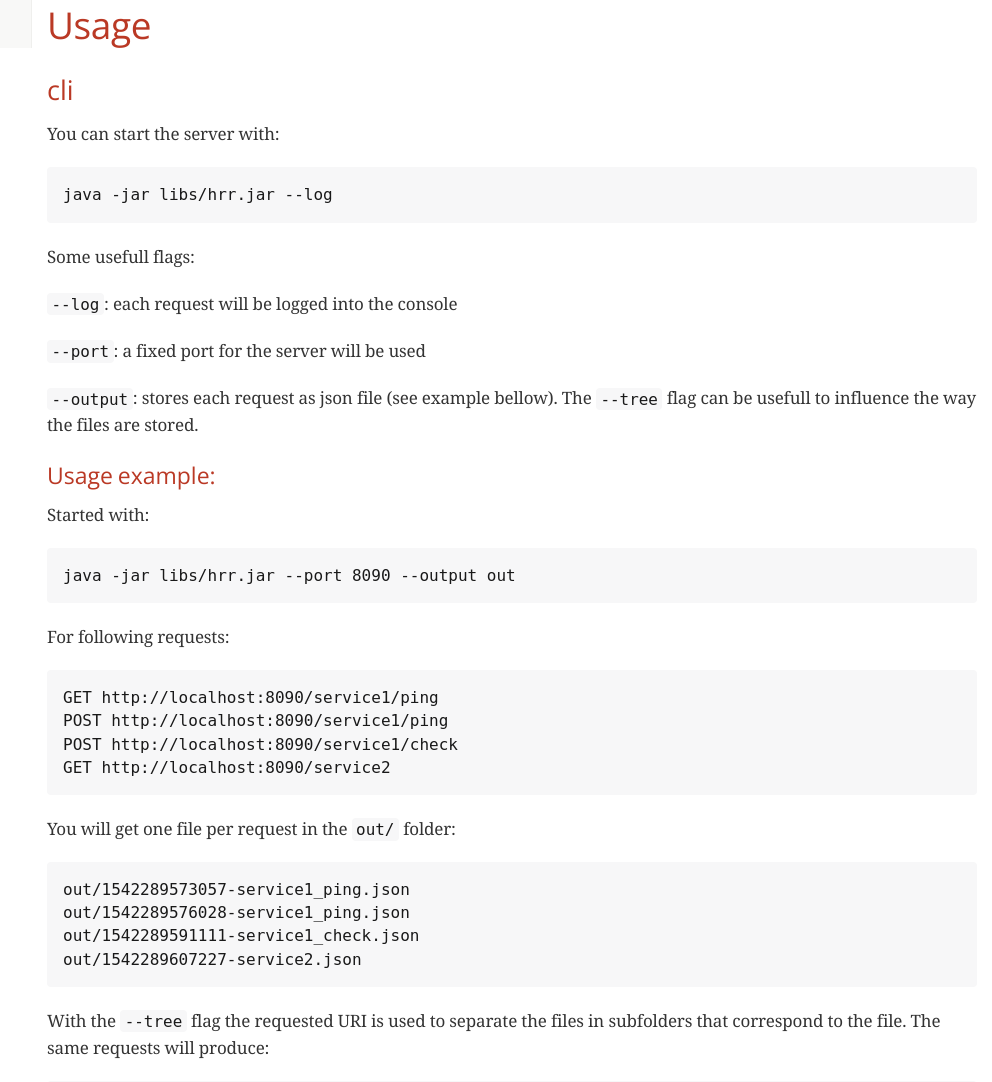
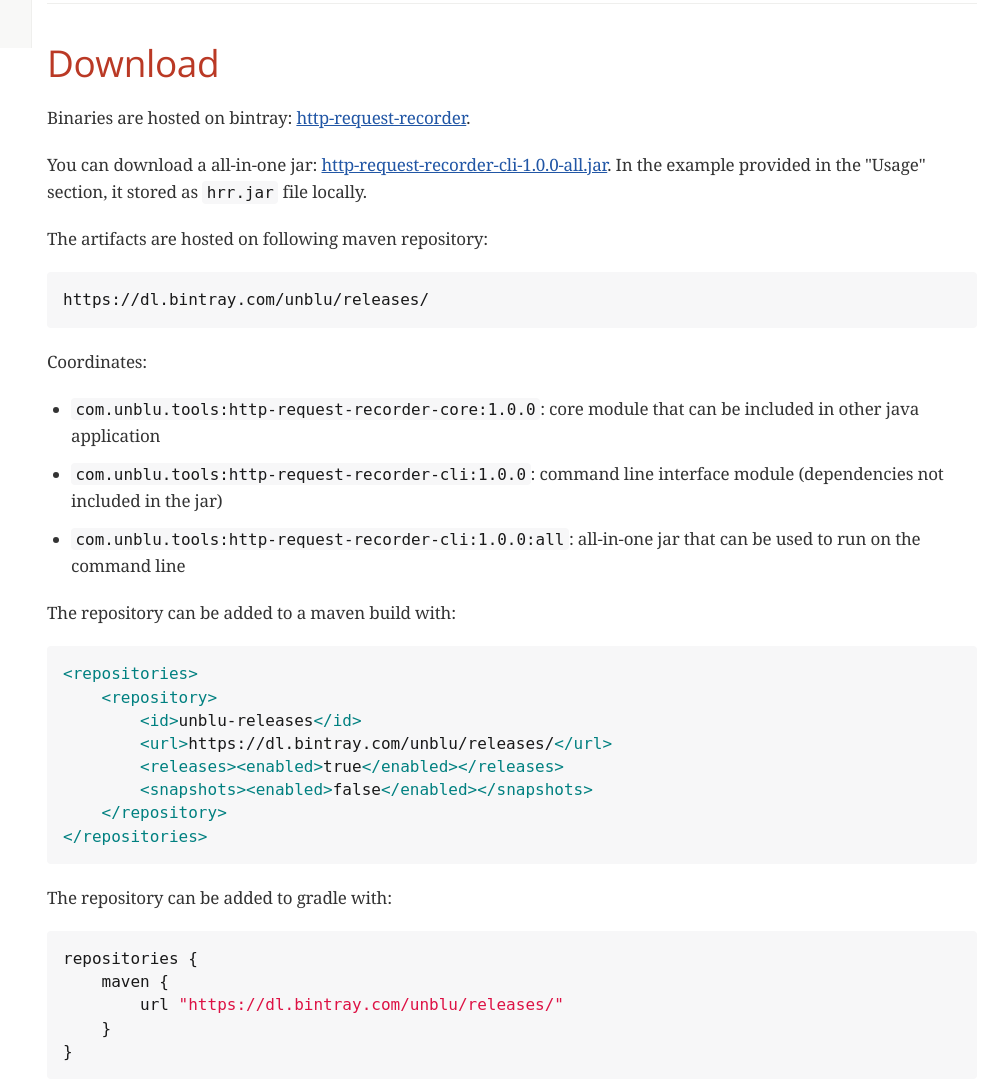
Before and after one commit to unblu/http-request-recorder, a plain HTML site: page index.html in a window 1280 px wide. Shown: the part 752-1834 px from the top of the page, without its empty margins (288-1280 px from the left). Drawn offline with nearby package versions, Linux system fonts and the light colour scheme; a web font is replaced by a local one.

Commit message:
Update the 'gh-pages' branch.

```diff
--- a/index.html
+++ b/index.html
@@ -523,6 +523,7 @@
 <ul class="sectlevel1">
 <li><a href="#urls">URLs</a></li>
 <li><a href="#description">Description</a></li>
+<li><a href="#download">Download</a></li>
 <li><a href="#usage">Usage</a>
 <ul class="sectlevel2">
 <li><a href="#cli">cli</a></li>
@@ -560,6 +561,9 @@
 <p><a href="https://github.com/unblu/http-request-recorder">GitHub project</a></p>
 </li>
 <li>
+<p><a href="https://bintray.com/unblu/releases/http-request-recorder">Binaries on Bintray</a></p>
+</li>
+<li>
 <p><a href="https://github.com/unblu/http-request-recorder/issues">Issue tracker</a></p>
 </li>
 </ul>
@@ -585,6 +589,69 @@
 <p><code>http-request-recorder</code> is a small tool that can be used to record HTTP requests.
 It is based on <a href="https://www.eclipse.org/jetty/">Eclipse Jetty</a> and runs on the JVM.
 Recorded requests are available in memory (as RxJava stream), can be printed in the console or stored as JSON file on the disk.</p>
+</div>
+</div>
+</div>
+<div class="sect1">
+<h2 id="download"><a class="anchor" href="#download"></a>Download</h2>
+<div class="sectionbody">
+<div class="paragraph">
+<p>Binaries are hosted on bintray: <a href="https://bintray.com/unblu/releases/http-request-recorder">http-request-recorder</a>.</p>
+</div>
+<div class="paragraph">
+<p>You can download a all-in-one jar: <a href="https://dl.bintray.com/unblu/releases/com/unblu/tools/http-request-recorder-cli/1.0.0/http-request-recorder-cli-1.0.0-all.jar">http-request-recorder-cli-1.0.0-all.jar</a>.
+In the example provided in the "Usage" section, it stored as <code>hrr.jar</code> file locally.</p>
+</div>
+<div class="paragraph">
+<p>The artifacts are hosted on following maven repository:</p>
+</div>
+<div class="listingblock">
+<div class="content">
+<pre>https://dl.bintray.com/unblu/releases/</pre>
+</div>
+</div>
+<div class="paragraph">
+<p>Coordinates:</p>
+</div>
+<div class="ulist">
+<ul>
+<li>
+<p><code>com.unblu.tools:http-request-recorder-core:1.0.0</code>: core module that can be included in other java application</p>
+</li>
+<li>
+<p><code>com.unblu.tools:http-request-recorder-cli:1.0.0</code>: command line interface module (dependencies not included in the jar)</p>
+</li>
+<li>
+<p><code>com.unblu.tools:http-request-recorder-cli:1.0.0:all</code>: all-in-one jar that can be used to run on the command line</p>
+</li>
+</ul>
+</div>
+<div class="paragraph">
+<p>The repository can be added to a maven build with:</p>
+</div>
+<div class="listingblock">
+<div class="content">
+<pre class="CodeRay highlight"><code data-lang="xml"><span class="tag">&lt;repositories&gt;</span>
+    <span class="tag">&lt;repository&gt;</span>
+        <span class="tag">&lt;id&gt;</span>unblu-releases<span class="tag">&lt;/id&gt;</span>
+        <span class="tag">&lt;url&gt;</span>https://dl.bintray.com/unblu/releases/<span class="tag">&lt;/url&gt;</span>
+        <span class="tag">&lt;releases&gt;</span><span class="tag">&lt;enabled&gt;</span>true<span class="tag">&lt;/enabled&gt;</span><span class="tag">&lt;/releases&gt;</span>
+        <span class="tag">&lt;snapshots&gt;</span><span class="tag">&lt;enabled&gt;</span>false<span class="tag">&lt;/enabled&gt;</span><span class="tag">&lt;/snapshots&gt;</span>
+    <span class="tag">&lt;/repository&gt;</span>
+<span class="tag">&lt;/repositories&gt;</span></code></pre>
+</div>
+</div>
+<div class="paragraph">
+<p>The repository can be added to gradle with:</p>
+</div>
+<div class="listingblock">
+<div class="content">
+<pre class="CodeRay highlight"><code data-lang="groovy">repositories {
+    maven {
+        url <span class="string"><span class="delimiter">&quot;</span><span class="content">https://dl.bintray.com/unblu/releases/</span><span class="delimiter">&quot;</span></span>
+    }
+}</code></pre>
+</div>
 </div>
 </div>
 </div>
@@ -762,6 +829,14 @@
 </div>
 </div>
 <div class="paragraph">
+<p>Perform a release: (<a href="https://superuser.com/a/990447/">using <code>ssh-agent</code></a> might be requested)</p>
+</div>
+<div class="listingblock">
+<div class="content">
+<pre>./gradlew release -Prelease.useAutomaticVersion=true</pre>
+</div>
+</div>
+<div class="paragraph">
 <p>Build the documentation page:</p>
 </div>
 <div class="listingblock">
@@ -834,7 +909,7 @@
 <div id="footer">
 <div id="footer-text">
 Version 1.0.0<br>
-Last updated 2018-11-19 11:35:02 CET
+Last updated 2018-11-19 15:10:12 CET
 </div>
 </div>
 </body>
```
